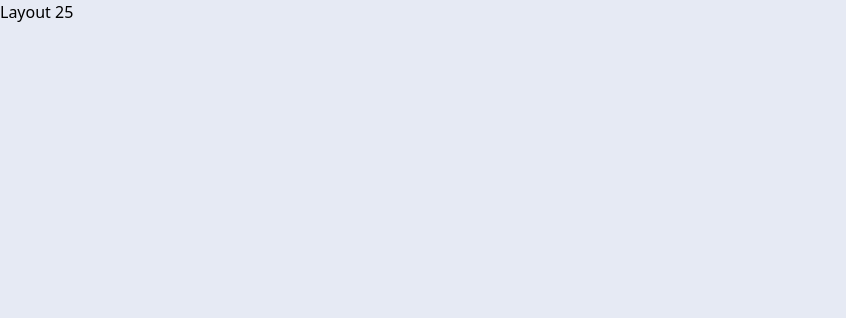
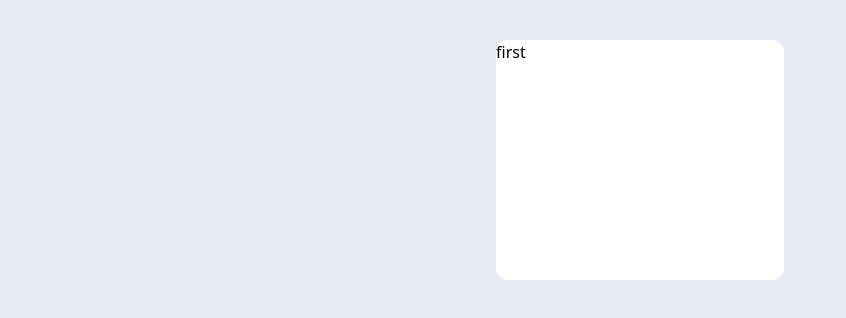
Before and after one commit to nasir-001/100-components, a Vue app: page /layout25 in a window 1280 px wide. Shown: the top 318 px of the page, without its empty margins (0-846 px from the left). Built offline with nearby package versions, Linux system fonts and the light colour scheme; the HTML template or start-up script is replaced by a standard one.

Commit message:
add the first card to the component 25

```diff
--- a/src/views/Layout25.vue
+++ b/src/views/Layout25.vue
@@ -1,6 +1,10 @@
 <template>
   <div class="bg-layout25backgroundColor h-screen">
-    Layout 25
+    <div class="flex justify-center top-10 sticky">
+      <div class="bg-white w-72 h-60 rounded-xl">
+        first
+      </div>
+    </div>
   </div>
 </template>
 
```
